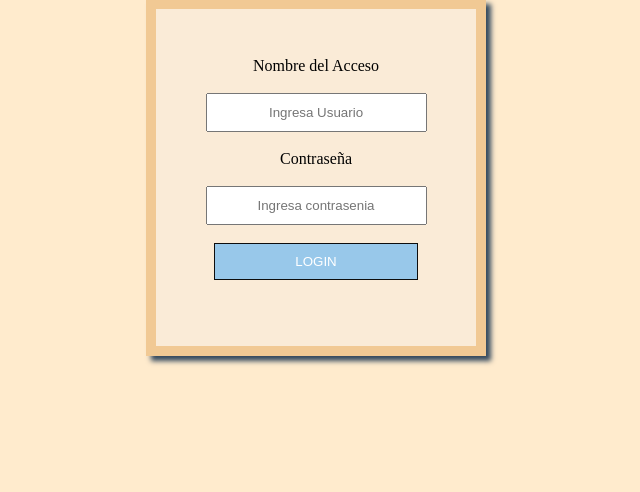
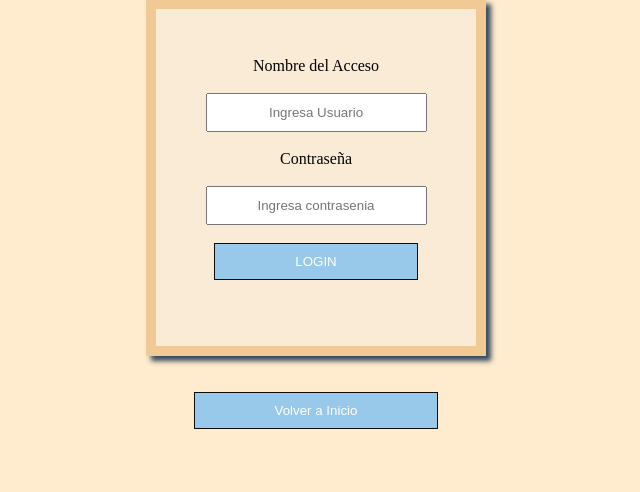
Before and after one commit to Undeck/PWebFinal, a PHP site: page /inicio.php in a window 1280 px wide. Shown: the part 201-693 px from the top of the page, without its empty margins (324-964 px from the left). Run offline with PHP 8.4, Linux system fonts and the light colour scheme.

Commit message:
Se agrega boton de regresar a inicio en Inicio de Sesion

```diff
--- a/inicio.php
+++ b/inicio.php
@@ -20,8 +20,10 @@
                 <br><br>
                 <button>LOGIN</button> <br> <br>
                 <br>
+
             </div>
 </form>
-
+<br><br>
+<a href="index.php"><button class="back-button">Volver a Inicio</button></a>
 </body>
 </html>
```
